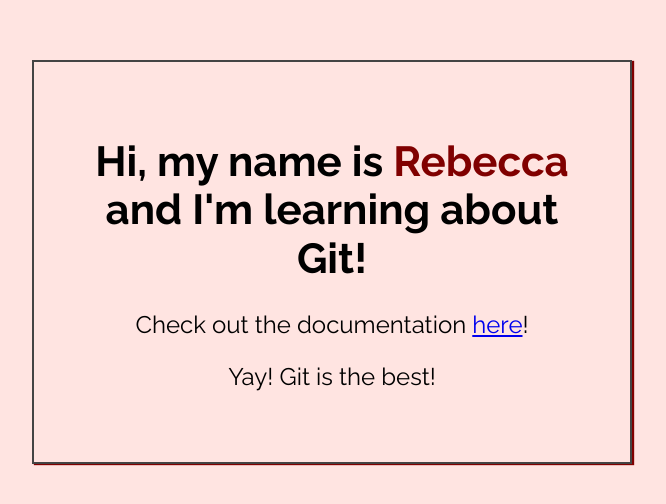
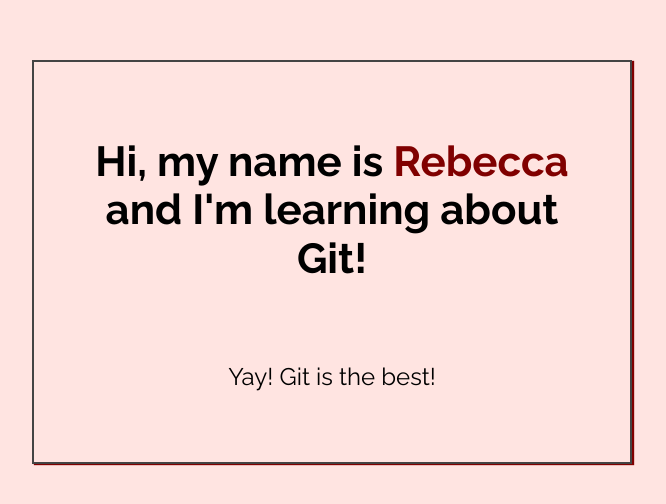
Before and after one commit to rebecca-moon/my-first-repo, a plain HTML site: page index.html in a window 1280 px wide. Shown: the part 138-642 px from the top of the page, without its empty margins (308-974 px from the left). Drawn offline with Linux system fonts and the light colour scheme.

Commit message:
Text edits

```diff
--- a/index.html
+++ b/index.html
@@ -15,7 +15,7 @@
 
     <div class="greeting">
         <h1>Hi, my name is <span class="highlight">Rebecca</span> and I'm learning about Git! </h1>
-        <p>Check out the documentation <a href="https://www.git-scm.com/doc">here</a>!</p>
+        <br>
         <p>Yay! Git is the best!</p>
     </div>
 
```
